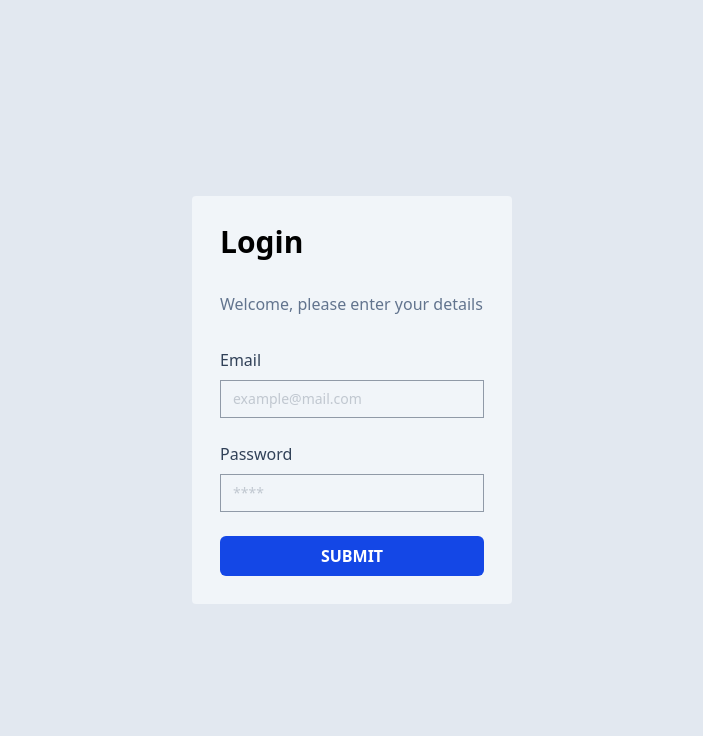
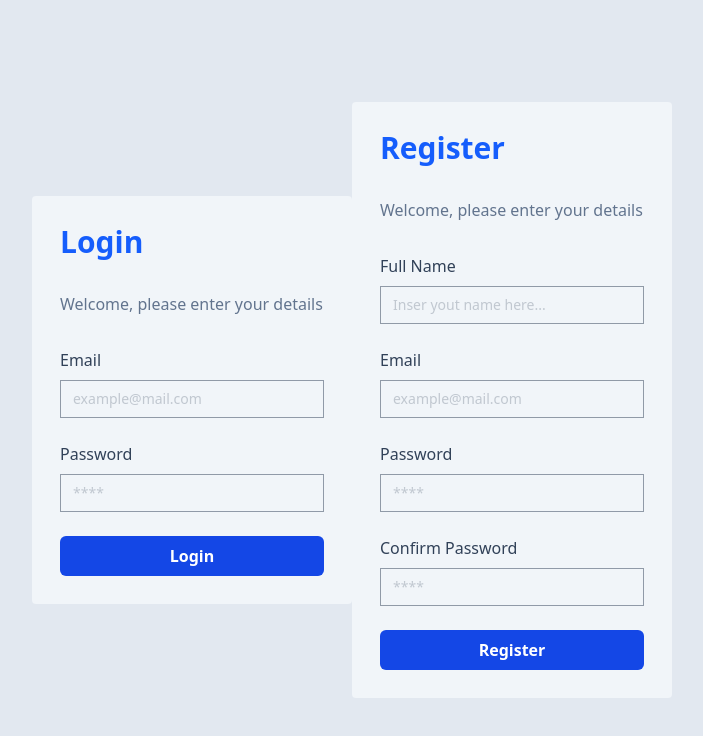
Before and after one commit to awul-code/atomic-react, a React (Vite) app: page / in a window 1280 px wide. Shown: the top 736 px of the page, without its empty margins (288-991 px from the left). Built offline with nearby package versions, Linux system fonts and the light colour scheme.

Commit message:
refactor(App): refactor App code. set LoginPage component and Register component in App

```diff
--- a/src/App.jsx
+++ b/src/App.jsx
@@ -1,36 +1,13 @@
 
-import Button from './components/Elements/Button/Index';
-import InputForm from './components/Elements/Input/Index';
+import LoginPage from './Pages/login';
+import RegisterPage from './Pages/register';
 function App() {
 
   return (
     <>
       <div className='bg-slate-200 h-screen flex justify-center items-center'>
-        <div className="w-full max-w-xs bg-slate-100 p-7 rounded">
-          <h1 className="text-3xl font-bold mb-8">Login</h1>
-          <p className="font-medium text-slate-500 mb-8">
-            Welcome, please enter your details
-          </p>
-          {/* FORM */}
-          <form>
-            <InputForm
-              label={"Email"}
-              name={"email"}
-              placeholder={'example@mail.com'}
-              type={"email"}
-            />
-
-            <InputForm
-              label={"Password"}
-              name={"password"}
-              placeholder={'****'}
-              type={"password"}
-            />
-
-            <Button type="submit" className='w-full bg-blue-700'>SUBMIT</Button>
-          </form>
-
-        </div>
+        <LoginPage />
+        <RegisterPage />
       </div>
     </>
   )
```
